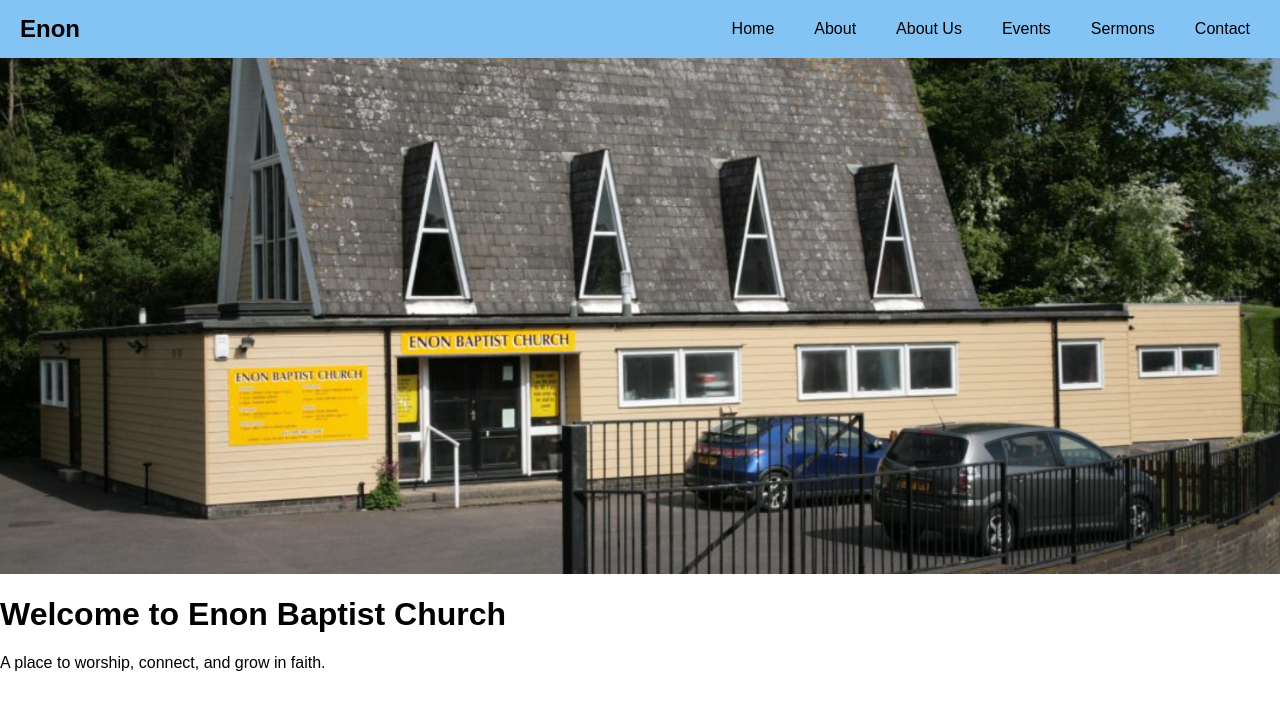
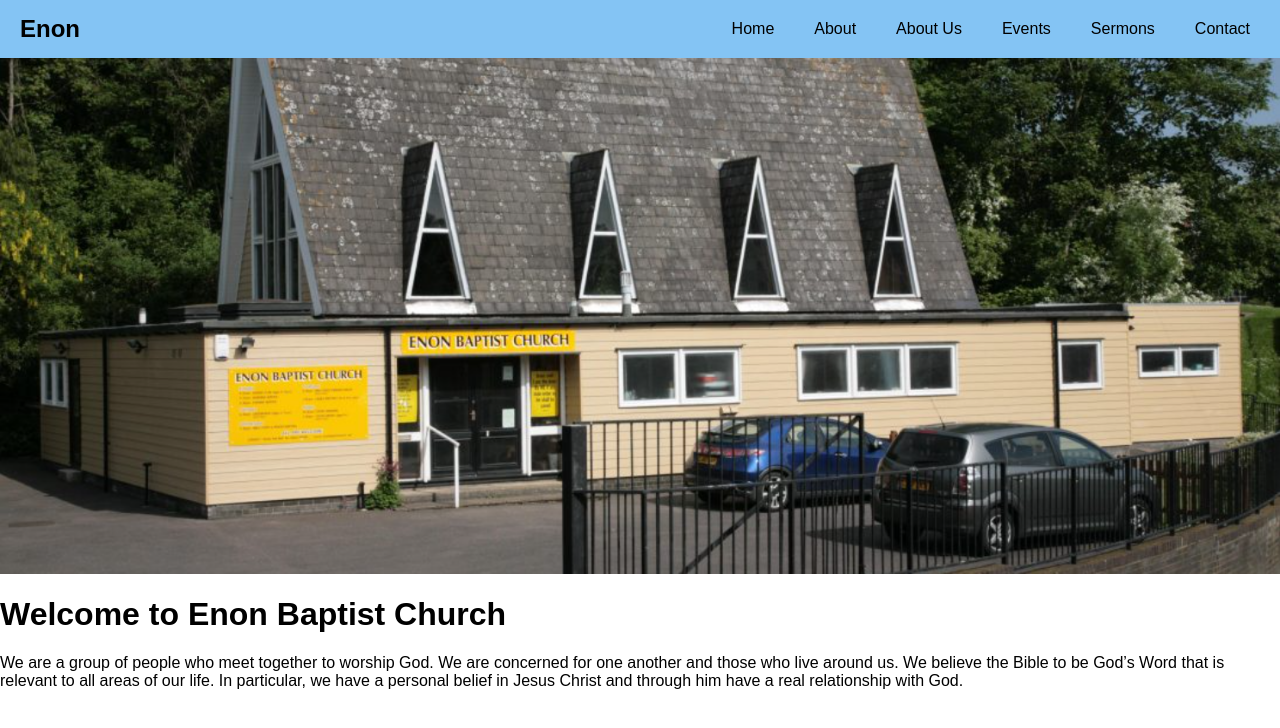
Before and after one commit to david-p-mitchell/demo-ebcc, a React (Create React App) app: page / in a window 1280 px wide. Shown: the top 728 px of the page. Built offline with nearby package versions, Linux system fonts and the light colour scheme.

Commit message:
update content

```diff
--- a/src/components/pages/Home.js
+++ b/src/components/pages/Home.js
@@ -2,7 +2,7 @@ function Home() {
     return (
         <div className="home-page">
             <h1 className="home-title">Welcome to Enon Baptist Church</h1>
-            <p className="home-description">A place to worship, connect, and grow in faith.</p>
+            <p className="home-description">We are a group of people who meet together to worship God. We are concerned for one another and those who live around us. We believe the Bible to be God’s Word that is relevant to all areas of our life. In particular, we have a personal belief in Jesus Christ and through him have a real relationship with God.</p>
         </div>
     );
 }
```
